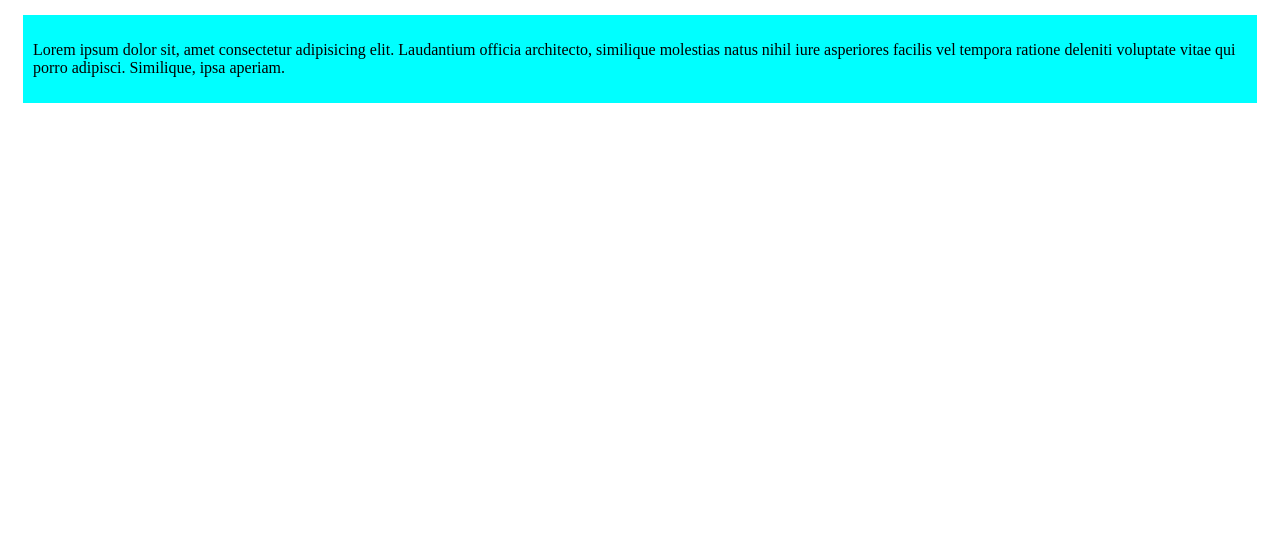
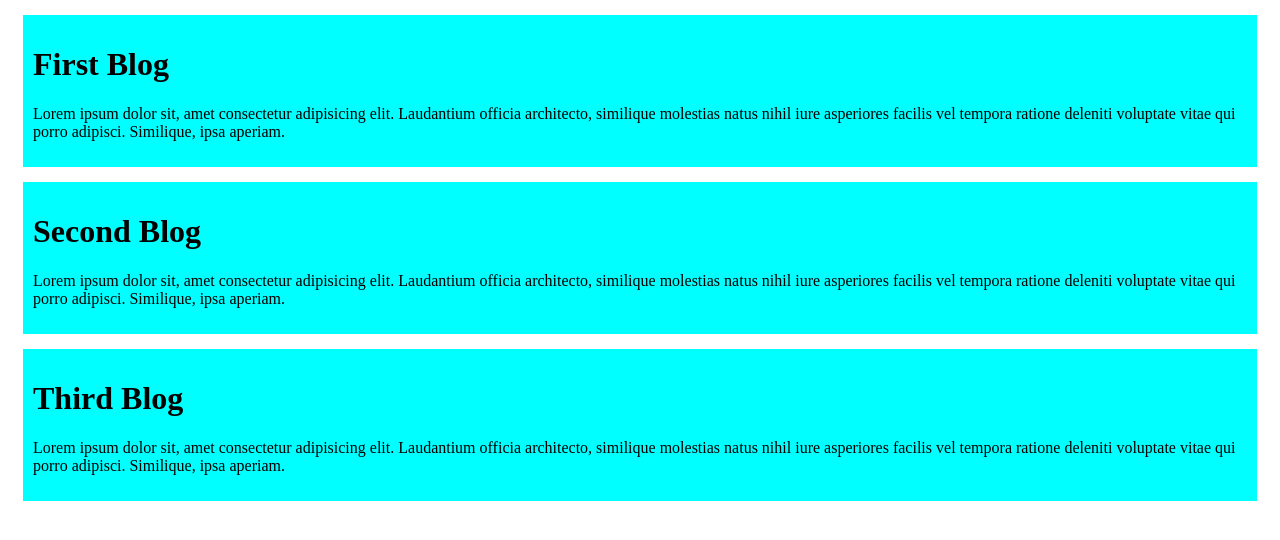
Before and after one commit to Samiul-Shuvo/jm-practice-repo, a plain HTML site: page index.html in a window 1280 px wide. Drawn offline with Linux system fonts and the light colour scheme.

Commit message:
added second and third blog

```diff
--- a/index.html
+++ b/index.html
@@ -8,7 +8,17 @@
 </head>
 <body>
     <div>
+        <h1>First Blog</h1>
         <p>Lorem ipsum dolor sit, amet consectetur adipisicing elit. Laudantium officia architecto, similique molestias natus nihil iure asperiores facilis vel tempora ratione deleniti voluptate vitae qui porro adipisci. Similique, ipsa aperiam.</p>
+    </div>
+    <div>
+        <h1>Second Blog</h1>
+        <p>Lorem ipsum dolor sit, amet consectetur adipisicing elit. Laudantium officia architecto, similique molestias natus nihil iure asperiores facilis vel tempora ratione deleniti voluptate vitae qui porro adipisci. Similique, ipsa aperiam.</p>
+    </div>
+    <div>
+        <h1>Third Blog</h1>
+        <p>Lorem ipsum dolor sit, amet consectetur adipisicing elit. Laudantium officia architecto, similique molestias natus nihil iure asperiores facilis vel tempora ratione deleniti voluptate vitae qui porro adipisci. Similique, ipsa aperiam.</p>
+    </div>
+
 </body>
-    </div>
 </html>
--- a/styles/blog.css
+++ b/styles/blog.css
@@ -2,4 +2,5 @@ div{
     background-color: aqua;
     padding: 10px;
     margin: 15px;
+
 }
```
